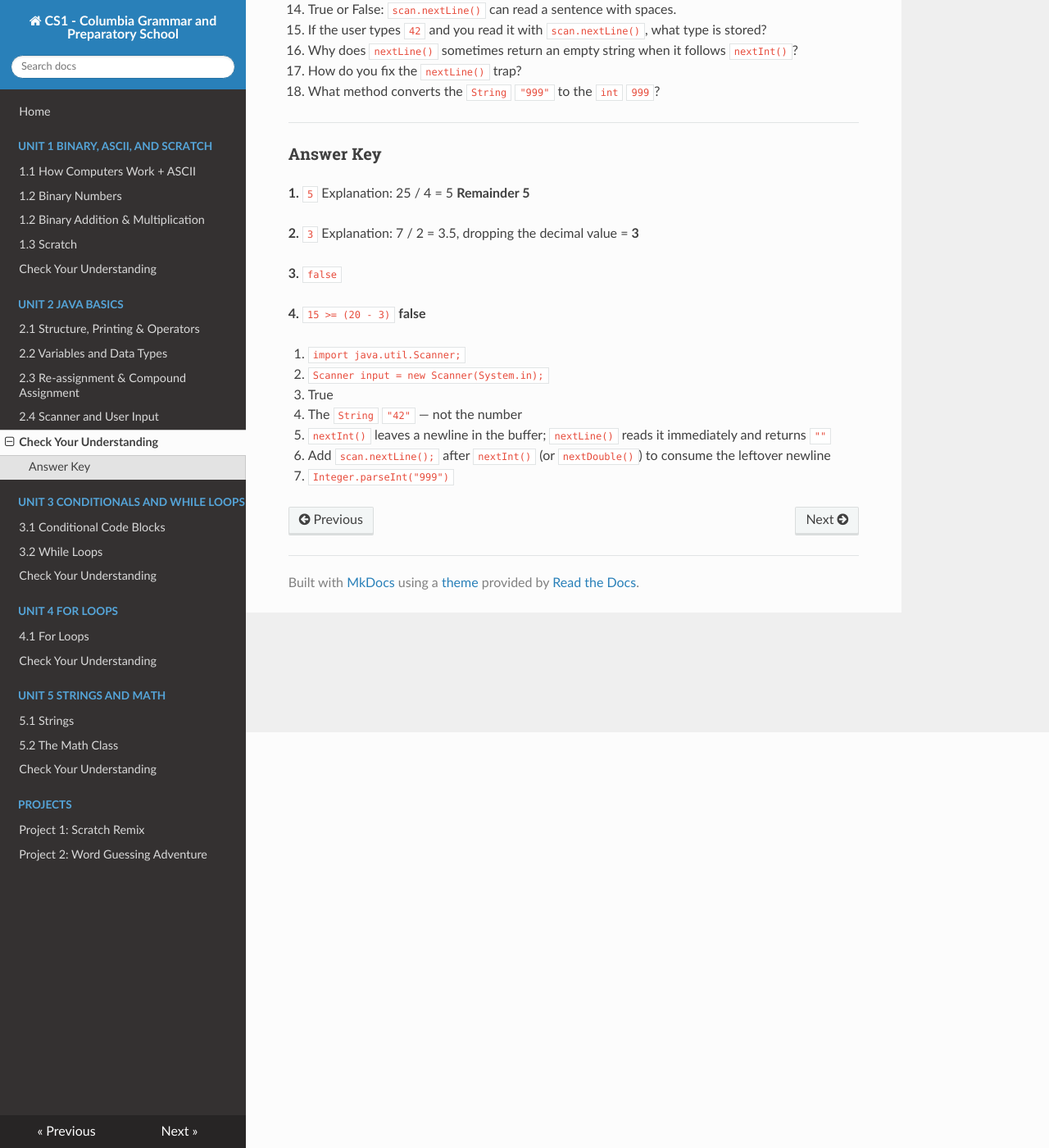
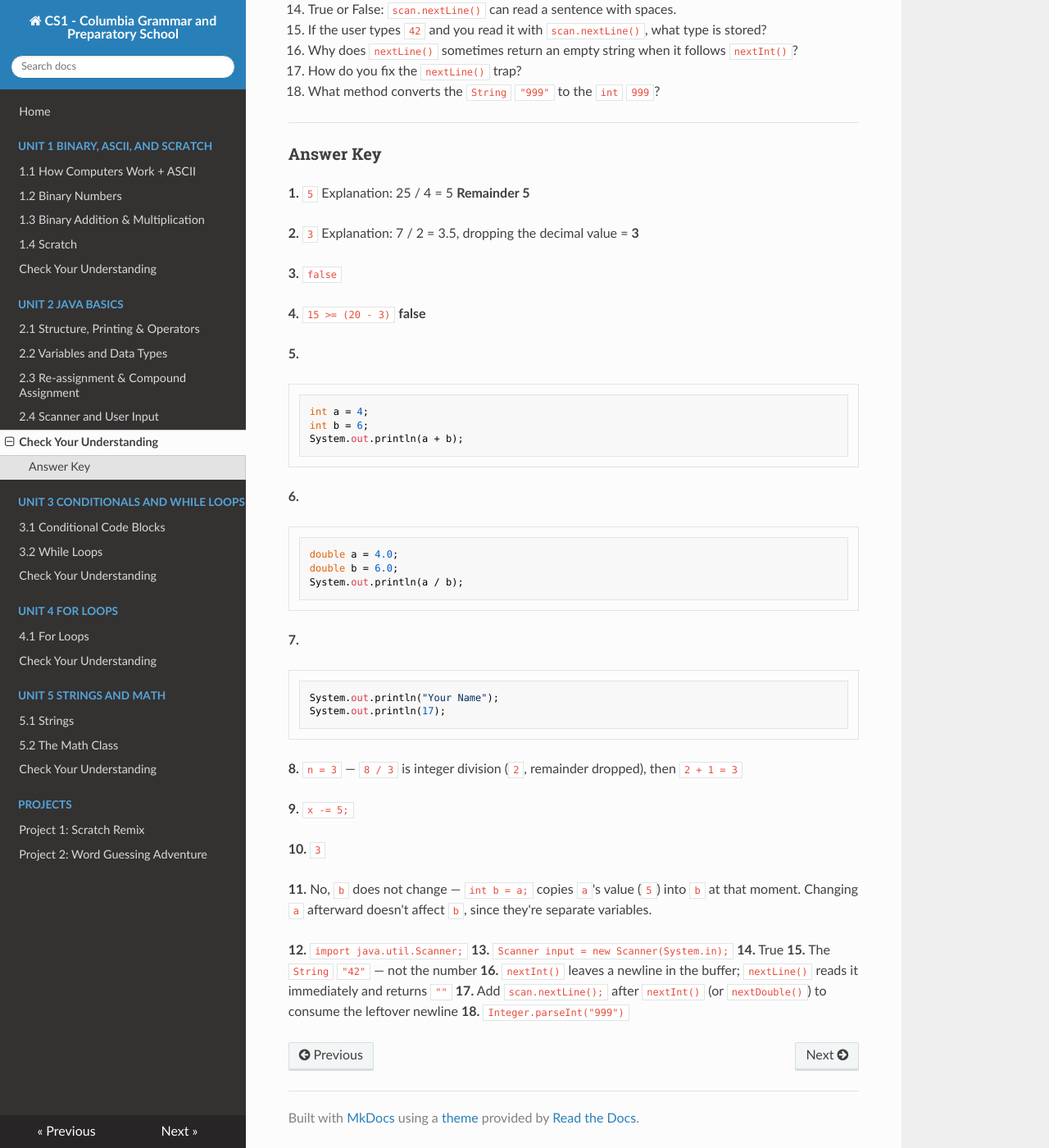
Before and after one commit to kjergens/cs1-site, an MkDocs documentation site: the page built from docs/unit2/unit2_check_understanding.md, in a window 1280 px wide and 1400 px high, scrolled down 507 px. Shown: the whole window at 82% size. Built offline with MkDocs 1.6.1, drawn with Linux system fonts in a browser that asks for light colours; nearby versions of some CDN libraries.

Commit message:
small fixes to answer key

````diff
--- a/docs/unit2/unit2_check_understanding.md
+++ b/docs/unit2/unit2_check_understanding.md
@@ -31,10 +31,38 @@
 
 **4.** `15 >= (20 - 3)` **false**
 
-12. `import java.util.Scanner;`
-13. `Scanner input = new Scanner(System.in);`
-14. True
-15. The `String` `"42"` — not the number
-16. `nextInt()` leaves a newline in the buffer; `nextLine()` reads it immediately and returns `""`
-17. Add `scan.nextLine();` after `nextInt()` (or `nextDouble()`) to consume the leftover newline
-18. `Integer.parseInt("999")`
+**5.**
+```java
+int a = 4;
+int b = 6;
+System.out.println(a + b);
+```
+
+**6.**
+```java
+double a = 4.0;
+double b = 6.0;
+System.out.println(a / b);
+```
+
+**7.**
+```java
+System.out.println("Your Name");
+System.out.println(17);
+```
+
+**8.** `n = 3` — `8 / 3` is integer division (`2`, remainder dropped), then `2 + 1 = 3`
+
+**9.** `x -= 5;`
+
+**10.** `3`
+
+**11.** No, `b` does not change — `int b = a;` copies `a`'s value (`5`) into `b` at that moment. Changing `a` afterward doesn't affect `b`, since they're separate variables.
+
+**12.**  `import java.util.Scanner;`
+**13.** `Scanner input = new Scanner(System.in);`
+**14.** True
+**15.** The `String` `"42"` — not the number
+**16.** `nextInt()` leaves a newline in the buffer; `nextLine()` reads it immediately and returns `""`
+**17.** Add `scan.nextLine();` after `nextInt()` (or `nextDouble()`) to consume the leftover newline
+**18.** `Integer.parseInt("999")`
--- a/mkdocs.yml
+++ b/mkdocs.yml
@@ -19,8 +19,8 @@ nav:
   - Unit 1  Binary, ASCII, and Scratch:
     - "1.1 How Computers Work + ASCII": unit1/notes_01_how_computers_work.md
     - "1.2 Binary Numbers": unit1/notes_02_binary_numbers.md
-    - "1.2 Binary Addition & Multiplication": unit1/notes_03_binary_operations.md
-    - "1.3 Scratch": unit1/notes_04_scratch.md
+    - "1.3 Binary Addition & Multiplication": unit1/notes_03_binary_operations.md
+    - "1.4 Scratch": unit1/notes_04_scratch.md
     - "Check Your Understanding": unit1/unit1_check_understanding.md
   - Unit 2  Java Basics:
     - "2.1 Structure, Printing & Operators": unit2/notes_01_java_structure.md
````
Also changed, not shown: docs/unit1/notes_03_binary_operations.md (+2 -2 lines), docs/unit1/notes_04_scratch.md (+3 -3 lines), docs/unit2/notes_01_java_structure.md (+0 -9 lines), docs/unit2/notes_02_variables.md (+1 -1 lines).
